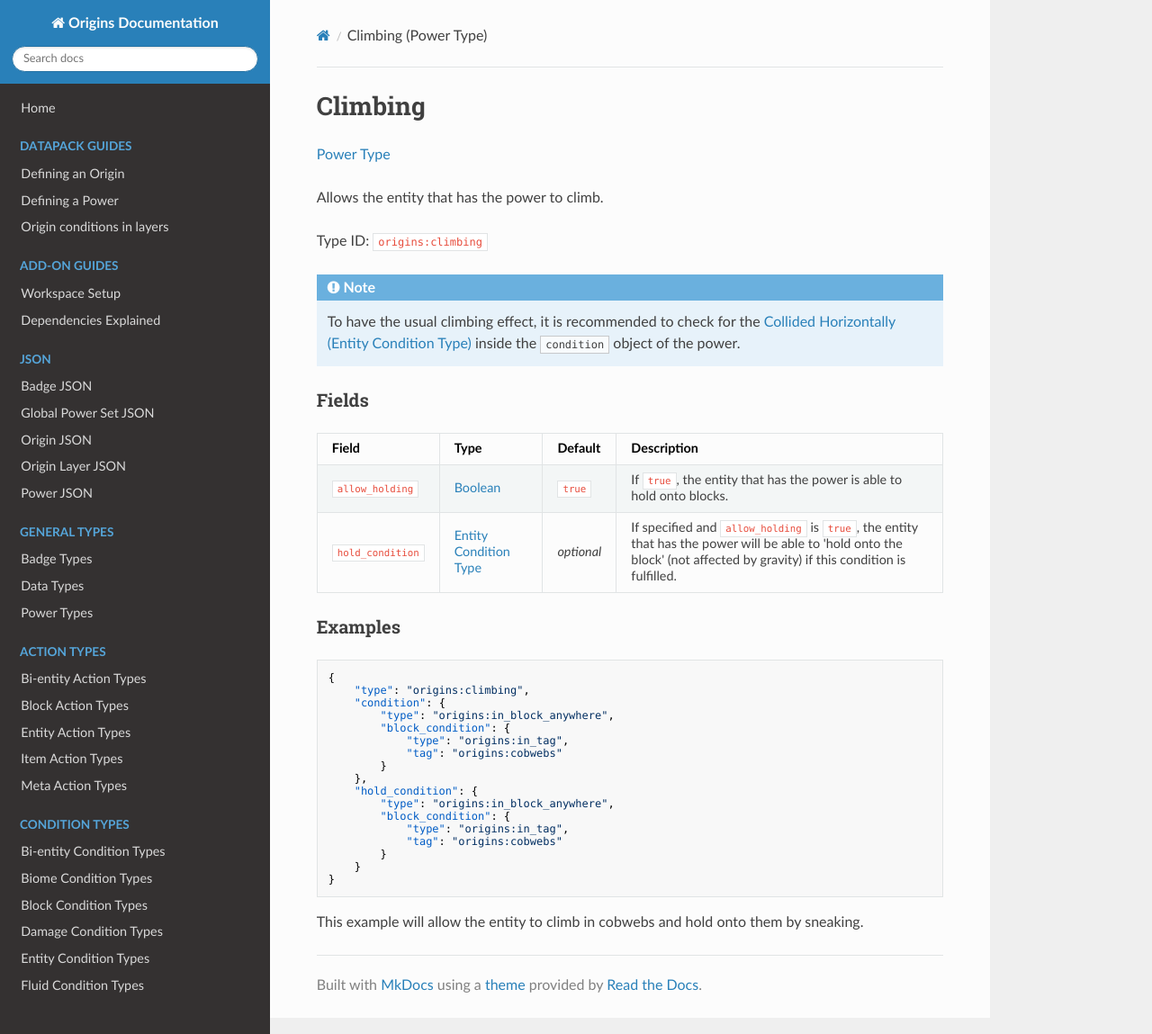
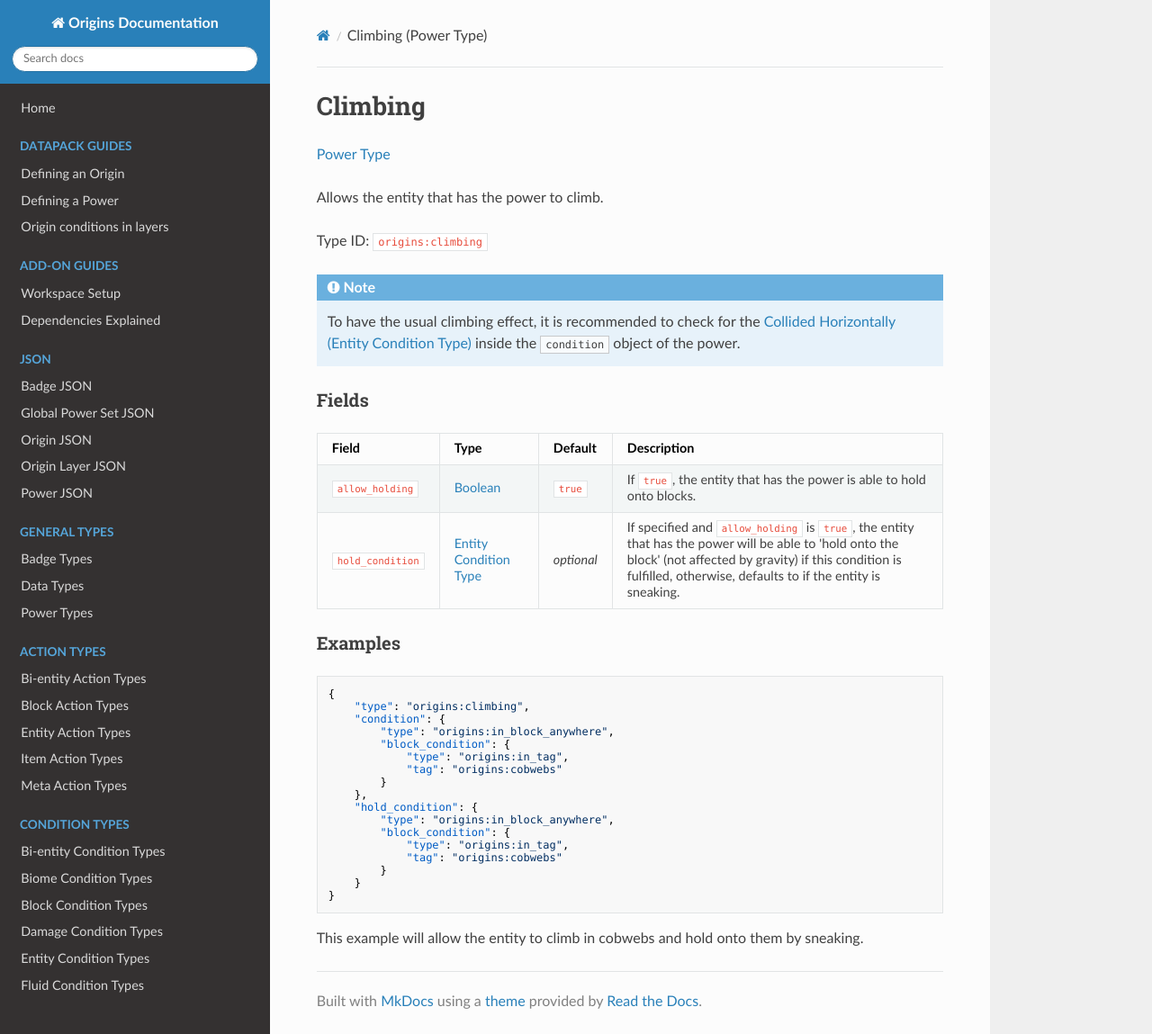
Before and after one commit to apace100/origins-docs, an MkDocs documentation site: the page built from docs/types/power_types/climbing.md, in a window 1280 px wide and 1149 px high. Shown: the whole window at 90% size. Built offline with MkDocs 1.6.1, drawn with Linux system fonts in a browser that asks for light colours; nearby versions of some CDN libraries.

Commit message:
Updated `climbing.md` (Power type) + Added more information about the holding condition

```diff
--- a/docs/types/power_types/climbing.md
+++ b/docs/types/power_types/climbing.md
@@ -21,7 +21,7 @@ Type ID: `origins:climbing`
 Field  | Type | Default | Description
 -------|------|---------|-------------
 `allow_holding` | [Boolean](../data_types/boolean.md) | `true` | If `true`, the entity that has the power is able to hold onto blocks.
-`hold_condition` | [Entity Condition Type](../entity_condition_types.md) | _optional_ | If specified and `allow_holding` is `true`, the entity that has the power will be able to 'hold onto the block' (not affected by gravity) if this condition is fulfilled.
+`hold_condition` | [Entity Condition Type](../entity_condition_types.md) | _optional_ | If specified and `allow_holding` is `true`, the entity that has the power will be able to 'hold onto the block' (not affected by gravity) if this condition is fulfilled, otherwise, defaults to if the entity is sneaking.
 
 
 ### Examples
```
